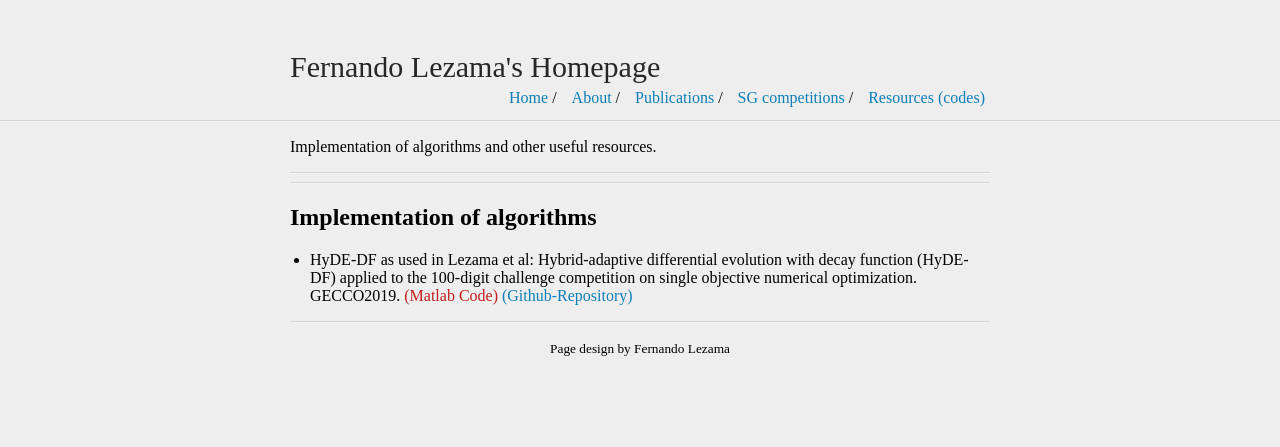
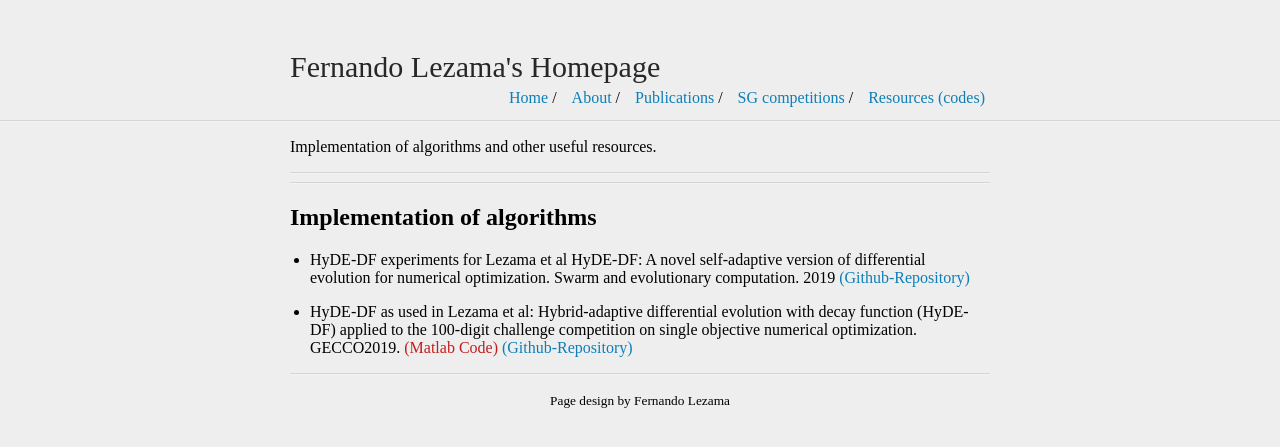
Before and after one commit to fernandolezama/fernandolezama.github.io, a Jekyll site: the page built from CodesImple.md, in a window 1280 px wide. Shown: the top 447 px of the page. Built offline with Jekyll 4.4.1, drawn with Linux system fonts in a browser that asks for light colours.

Commit message:
Update CodesImple.md

```diff
--- a/CodesImple.md
+++ b/CodesImple.md
@@ -11,5 +11,7 @@ Implementation of algorithms and other useful resources.
 
 ## Implementation of algorithms
 
+* HyDE-DF experiments for Lezama et al HyDE-DF: A novel self-adaptive version of differential evolution for numerical optimization. Swarm and evolutionary computation. 2019
+[(Github-Repository)](https://github.com/fernandolezama/HyDE-DF_SWEVO2019_Experiments)
 
 * HyDE-DF as used in Lezama et al: Hybrid-adaptive differential evolution with decay function (HyDE-DF) applied to the 100-digit challenge competition on single objective numerical optimization. GECCO2019. [<span style="color:#C31D1D;">(Matlab Code)</span>](code/100-Digits-93Score-master.rar) [(Github-Repository)](https://github.com/fernandolezama/100-Digit-HyDEDF-93Digits)
```
